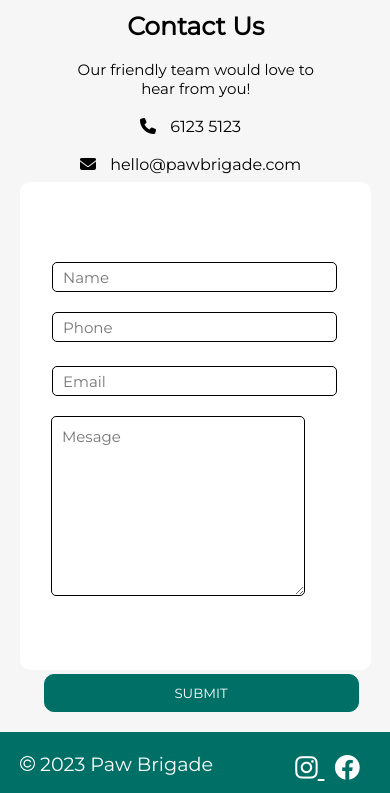
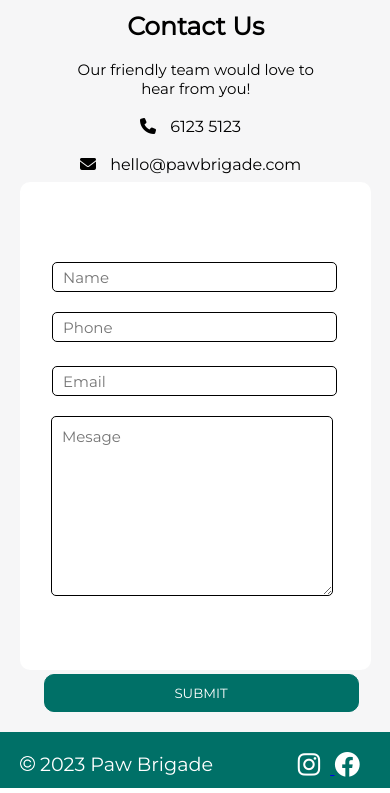
Before and after one commit to subhadipmaity43/Dog-Shop, a plain HTML site: page contactUs.html in a window 390 px wide. Shown: the part 442-1235 px from the top of the page. Drawn offline with nearby package versions, Linux system fonts and the light colour scheme.

Commit message:
edit css

```diff
--- a/Assets/style.css
+++ b/Assets/style.css
@@ -6,13 +6,13 @@
   object-fit: cover;
   scroll-behavior: smooth;
 }
+.main {
+  overflow: hidden;
+}
 ::-webkit-scrollbar {
   width: 5px;
   color: #007067;
   transition: all 0.4s ease;
-}
-.main {
-  overflow: hidden;
 }
 ::-webkit-scrollbar-thumb {
   background: #007067;
@@ -81,10 +81,8 @@
 .menu {
   list-style: none;
   display: flex;
-
   margin-left: 20%;
   padding: 0;
-
   gap: 40px;
   transition: 0.6s;
 }
@@ -263,7 +261,7 @@
   font-size: 1.2rem;
   color: rgb(255, 255, 255);
 }
-.footer-logo a {
+.footer-logo i {
   color: rgb(255, 255, 255);
   font-size: 1.6rem;
   padding-right: 10px;
@@ -364,6 +362,7 @@ button {
 .login-form {
   display: flex;
   width: 100%;
+  height: 100vh;
 }
 .icon {
   margin: 10% 0 0 15%;
@@ -455,87 +454,9 @@ button {
 .side_nav_logo img {
   width: 60px;
 }
-
 .side.active {
   transform: translateX(0);
 }
-
-/* Media Query */
-/* @media (max-width: 1255px) {
-  .div1 .right {
-    margin-left: 10%;
-  }
-  .left img {
-    margin-left: -25%;
-  }
-  .left1 img {
-    margin-left: 30%;
-  }
-  .div3 .right1 {
-    margin-right: 5%;
-  }
-}
-@media (max-width: 1102px) {
-  .menu li {
-    margin-right: 0;
-  }
-  .main-body .div4 {
-    padding-top: 4rem;
-    margin-bottom: 3rem;
-  }
-  .main-body .div1 {
-    padding: 3rem 0;
-    margin-bottom: 6rem;
-  }
-}
-@media (max-width: 999px) {
-  .menu li {
-    padding: 10px 0 0;
-  }
-}
-@media (max-width: 968px) {
-  .mobile-menu span {
-    display: block;
-  }
-
-  .logo img {
-    width: 130px;
-    height: 85px;
-  }
-  .left1 img {
-    margin-left: 10%;
-  }
-}
-@media (max-width: 823px) {
-  .navbar {
-    display: none;
-  }
-  .fa-solid {
-    margin-top: 40px;
-    font-size: 3rem;
-  }
-  .div1 .right {
-    margin-left: 5%;
-  }
-  .left img {
-    margin-left: -10%;
-  }
-  .left1 img {
-    margin-left: 10%;
-  }
-  .right1 {
-    margin-right: 20px;
-  }
-  .people {
-    flex-wrap: wrap;
-    justify-content: center;
-  }
-  .people-desc {
-    width: 100%;
-  }
-} */
-/* for-mobile */
-
 @media (max-width: 480px) {
   .navbar {
     display: none;
@@ -589,7 +510,6 @@ button {
     justify-content: center;
     margin-top: 15%;
   }
-
   .main-body .div1 {
     flex-wrap: wrap;
     justify-content: center;
@@ -664,7 +584,7 @@ button {
     margin-top: -12%;
   }
   .contact .message {
-    width: 105%;
+    width: 115%;
     margin-left: 3%;
     margin-top: -10%;
   }
@@ -706,4 +626,20 @@ button {
   .works-dividion p {
     font-size: 12px;
   }
+  ::-webkit-scrollbar {
+    width: 5px;
+    color: #007067;
+    transition: all 0.4s ease;
+  }
+  ::-webkit-scrollbar-thumb {
+    background: #007067;
+    border-radius: 4px;
+    width: 5px;
+    transition: all 0.4s ease;
+  }
+  ::-webkit-scrollbar-track {
+    background: #fff;
+    border-radius: 4px;
+    width: 5px;
+  }
 }
```
